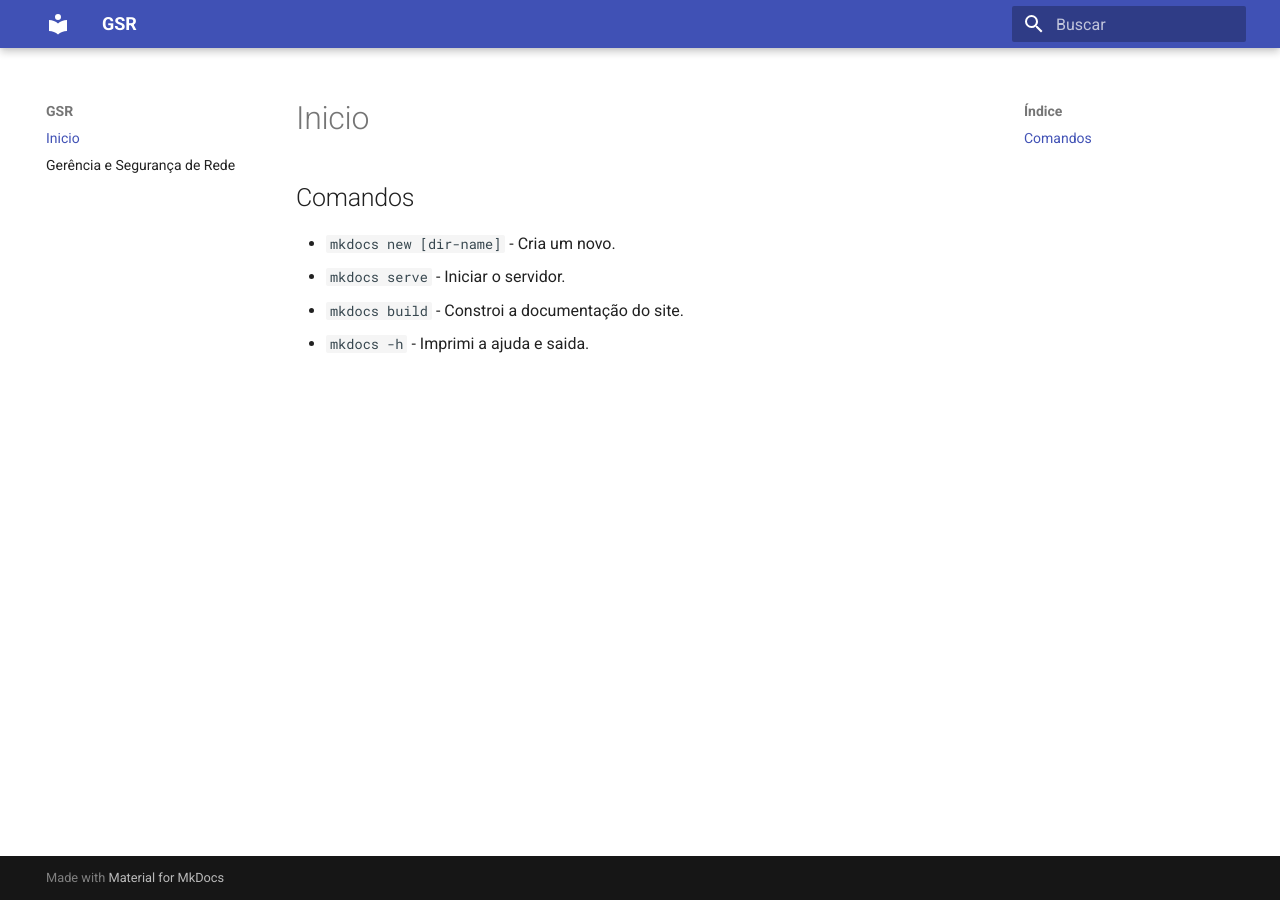
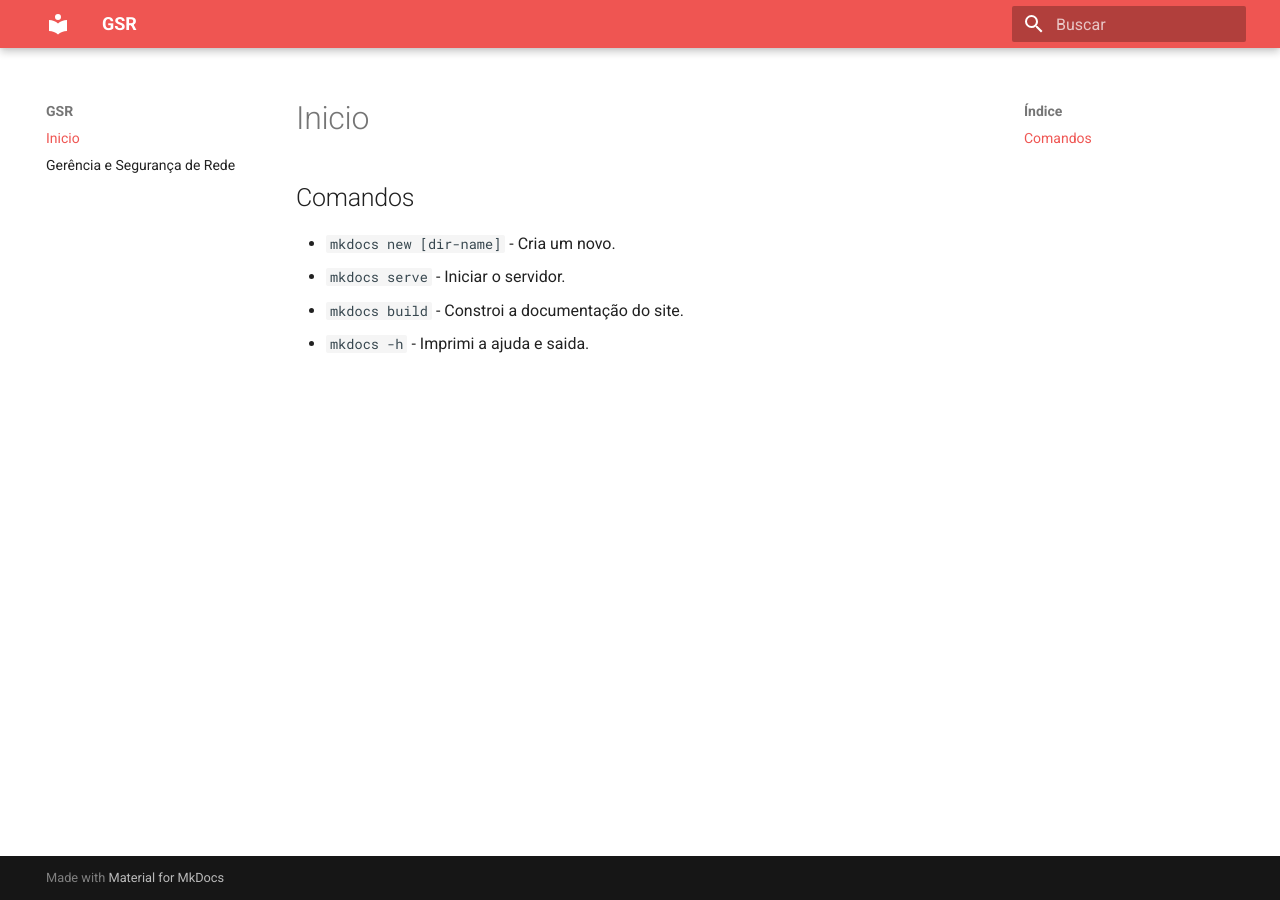
Before and after one commit to JeanDev0/doce-gsr, an MkDocs documentation site: the page built from docs/index.md, in a window 1280 px wide. Built offline with MkDocs 1.6.1 and Material for MkDocs 9.7.7, drawn with Linux system fonts in a browser that asks for light colours.

Commit message:
Site no ar

```diff
--- a/mkdocs.yml
+++ b/mkdocs.yml
@@ -5,3 +5,10 @@
 theme:
   name: material
   language: pt
+
+  features:
+    - content.action.edit
+    - content.action.view
+  palette:
+    primary: red
+    accent: red
```
